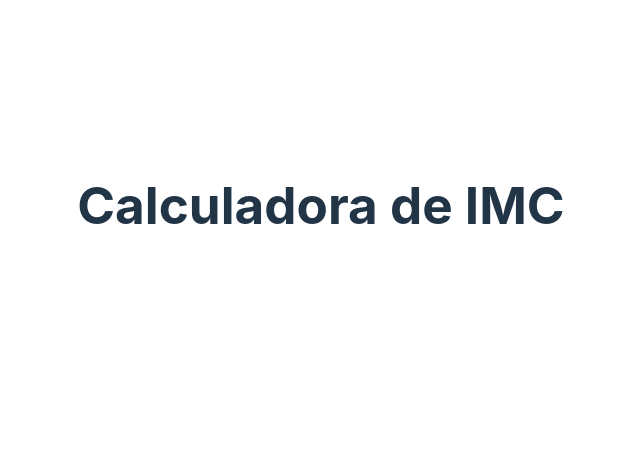
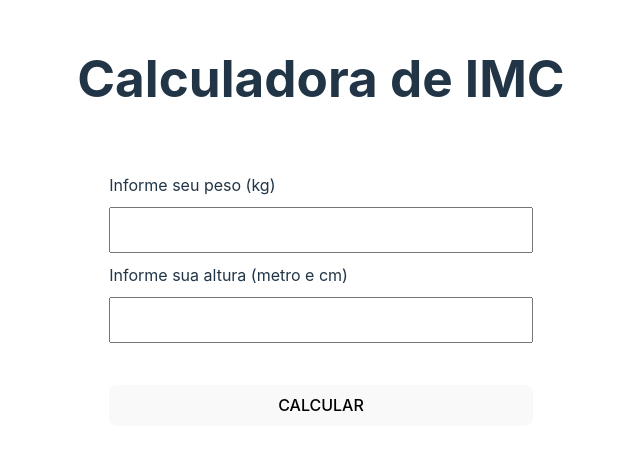
Before and after one commit to deividsonsabino/react-imc, a React (Vite) app: page / in a window 1280 px wide. Shown: the part 163-612 px from the top of the page, without its empty margins (319-959 px from the left). Built offline with nearby package versions, Linux system fonts and the light colour scheme.

Commit message:
feat ✨: add ui

```diff
--- a/package.json
+++ b/package.json
@@ -23,6 +23,7 @@
     "eslint": "^8.45.0",
     "eslint-plugin-react-hooks": "^4.6.0",
     "eslint-plugin-react-refresh": "^0.4.3",
+    "sass": "^1.69.4",
     "typescript": "^5.0.2",
     "vite": "^4.4.5"
   }
--- a/src/App.css
+++ b/src/App.scss
@@ -6,7 +6,16 @@
 }
 
 .card {
+    display: flex;
+    flex-direction: column;
     padding: 2em;
+    span {
+        text-align: left;
+    }
+    input {
+        height: 40px;
+        margin: 10px 0px;
+    }
 }
 
 .read-the-docs {
--- a/src/App.tsx
+++ b/src/App.tsx
@@ -1,5 +1,5 @@
 import { useState } from 'react'
-import './App.css'
+import './App.scss'
 
 function App() {
   const [imc, setImc] = useState(0);
@@ -31,9 +31,14 @@ function App() {
 
   return (
     <>
-      <h1 onClick={() => calcImc(70, 1.70)}>Calculadora de IMC</h1>
+      <h1 >Calculadora de IMC</h1>
       <div className="card">
-
+        <span>Informe seu peso (kg)</span>
+        <input type="text" />
+        <span>Informe sua altura (metro e cm)</span>
+        <input type="text" />
+        <p>{imcStatus}</p>
+        <button onClick={() => calcImc(70, 1.70)}>CALCULAR</button>
       </div>
     </>
   )
--- a/src/index.css
+++ b/src/index.css
@@ -2,11 +2,9 @@
     font-family: Inter, system-ui, Avenir, Helvetica, Arial, sans-serif;
     line-height: 1.5;
     font-weight: 400;
-
     color-scheme: light dark;
     color: rgba(255, 255, 255, 0.87);
     background-color: #242424;
-
     font-synthesis: none;
     text-rendering: optimizeLegibility;
     -webkit-font-smoothing: antialiased;
@@ -19,6 +17,7 @@ a {
     color: #646cff;
     text-decoration: inherit;
 }
+
 a:hover {
     color: #535bf2;
 }
@@ -47,9 +46,11 @@ button {
     cursor: pointer;
     transition: border-color 0.25s;
 }
+
 button:hover {
     border-color: #646cff;
 }
+
 button:focus,
 button:focus-visible {
     outline: 4px auto -webkit-focus-ring-color;
```
Also changed, not shown: 1 other file (tests, documents, lock files or other folders). Lines whose indentation alone changed are shown as unchanged.
